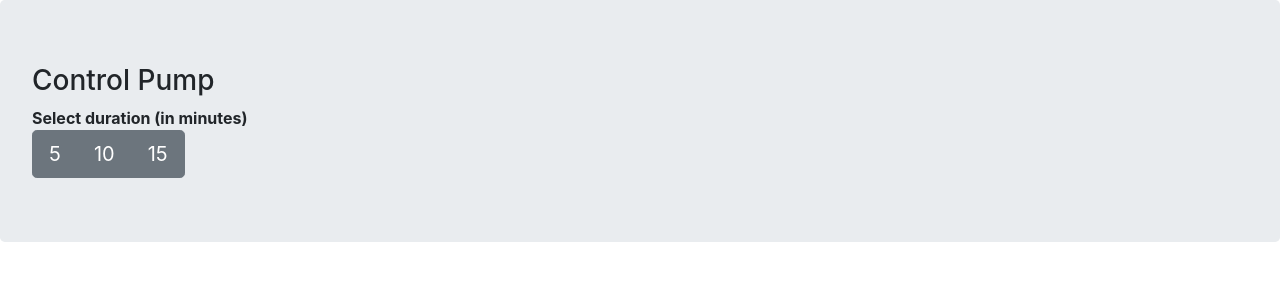
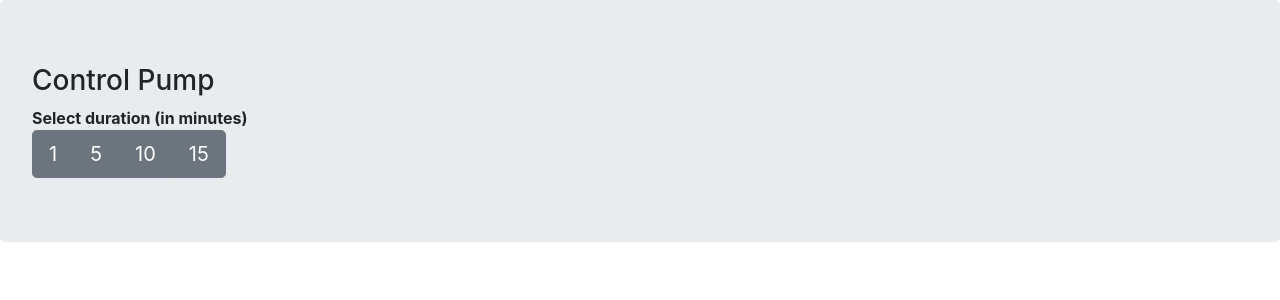
Before and after one commit to scverhagen/solarpigardener, a Flask app: page /controls_pump in a window 1280 px wide. Shown: the part 58-358 px from the top of the page. Run offline with Flask 2, Linux system fonts and the light colour scheme; parts of the project's set-up code (start-up, migrations or seed data) failed here and were passed over; some libraries are stand-ins or nearby versions.

Commit message:
controls_pump.html:  add option to water for 1 minute

```diff
--- a/app/templates/controls_pump.html
+++ b/app/templates/controls_pump.html
@@ -5,6 +5,7 @@
     <b>Select duration (in minutes)</b>
 <div class="btn-toolbar" role="toolbar" aria-label="Toolbar with button groups">
     <div class="btn-group btn-group-lg" role="group" aria-label="First group">
+        <button type="button" class="btn btn-secondary" onclick="window.location.href='/pump?mins=1'">1</button>
         <button type="button" class="btn btn-secondary" onclick="window.location.href='/pump?mins=5'">5</button>
         <button type="button" class="btn btn-secondary" onclick="window.location.href='/pump?mins=10'">10</button>
         <button type="button" class="btn btn-secondary" onclick="window.location.href='/pump?mins=15'">15</button>
```
